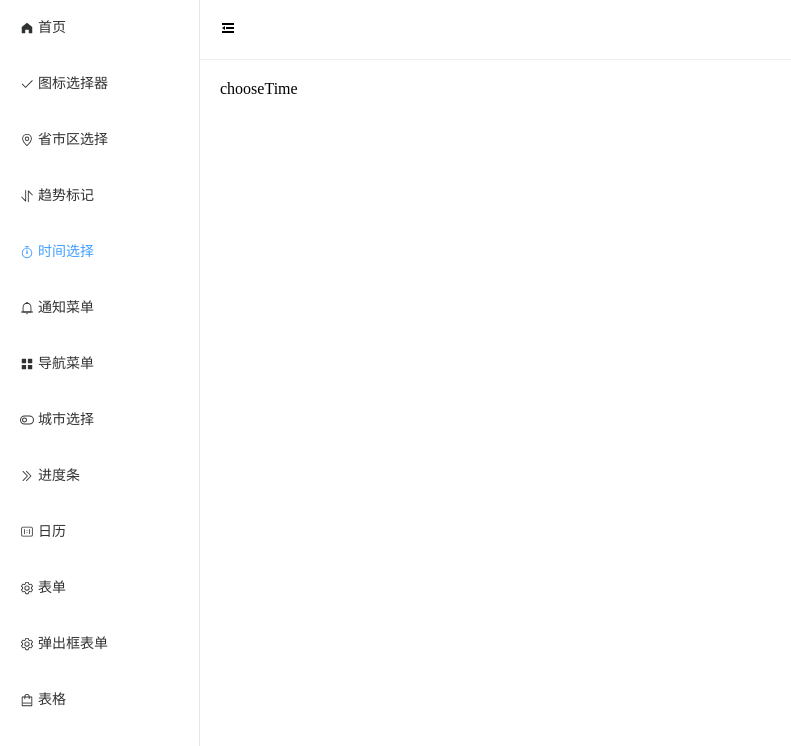
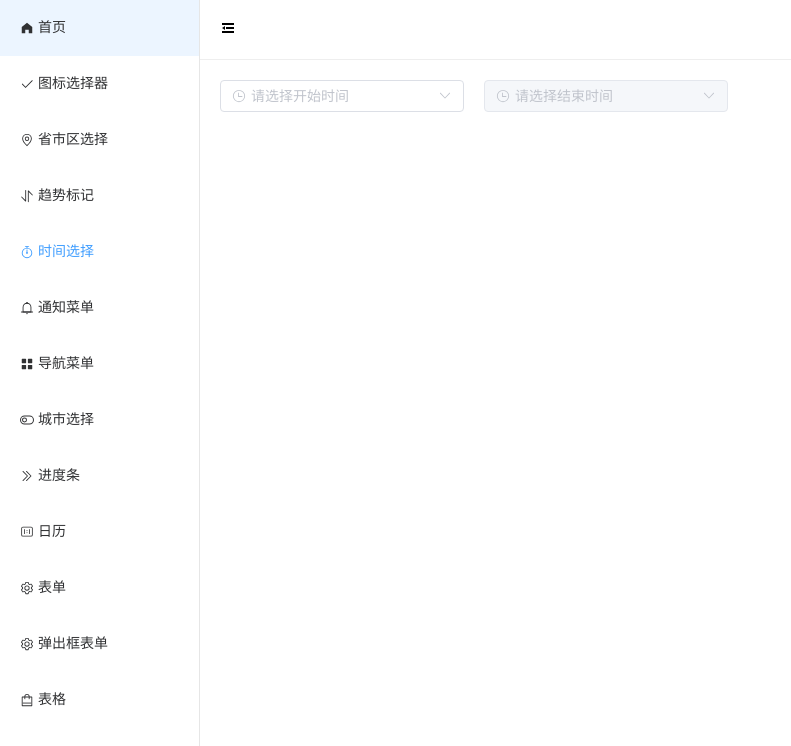
Before and after one commit to missxiaolin/vue3_ele, a Vue app: page /#/chooseTime in a window 1280 px wide. Shown: the top 746 px of the page, without its empty margins (0-791 px from the left). Built offline with nearby package versions, Linux system fonts and the light colour scheme.

Commit message:
* 时间选择

```diff
--- a/src/components/chooseTime/src/index.vue
+++ b/src/components/chooseTime/src/index.vue
@@ -1,13 +1,113 @@
 <template>
+  <div style="display: flex">
+    <div style="margin-right: 20px">
+      <el-time-select
+        v-model="startTime"
+        :placeholder="startPlaceholder"
+        :start="startTimeStart"
+        :step="startStep"
+        :end="startTimeEnd"
+        v-bind="$attrs.startOptions"
+      ></el-time-select>
+    </div>
     <div>
-        chooseTime
+      <el-time-select
+        v-model="endTime"
+        :min-time="startTime"
+        :placeholder="endPlaceholder"
+        :start="endTimeStart"
+        :step="endStep"
+        :end="endTimeEnd"
+        :disabled="endTimeDisabled"
+        v-bind="$attrs.endOptions"
+      ></el-time-select>
     </div>
+  </div>
 </template>
 
-<script lang="ts" setup>
+<script lang='ts' setup>
+import { ref, watch } from "vue";
 
+let props = defineProps({
+  // 开始时间的占位符
+  startPlaceholder: {
+    type: String,
+    default: "请选择开始时间",
+  },
+  // 结束时间的占位符
+  endPlaceholder: {
+    type: String,
+    default: "请选择结束时间",
+  },
+  // 开始时间的开始选择
+  startTimeStart: {
+    type: String,
+    default: "08:00",
+  },
+  // 开始时间的步进
+  startStep: {
+    type: String,
+    default: "00:30",
+  },
+  // 开始时间的结束选择
+  startTimeEnd: {
+    type: String,
+    default: "24:00",
+  },
+  // 结束时间的开始选择
+  endTimeStart: {
+    type: String,
+    default: "08:00",
+  },
+  // 结束时间的步进
+  endStep: {
+    type: String,
+    default: "00:30",
+  },
+  // 结束时间的结束选择
+  endTimeEnd: {
+    type: String,
+    default: "24:00",
+  },
+});
+
+let emits = defineEmits(["startChange", "endChange"]);
+
+// 开始时间
+let startTime = ref<string>("");
+// 结束时间
+let endTime = ref<string>("");
+// 是否禁用结束时间
+let endTimeDisabled = ref<boolean>(true);
+
+// 监听开始时间的变化
+watch(
+  () => startTime.value,
+  (val) => {
+    if (val === "") {
+      endTime.value = "";
+      endTimeDisabled.value = true;
+    } else {
+      endTimeDisabled.value = false;
+      // 给父组件分发事件
+      emits("startChange", val);
+    }
+  }
+);
+
+// 监听结束时间的变化
+watch(
+  () => endTime.value,
+  (val) => {
+    if (val !== "") {
+      emits("endChange", {
+        startTime: startTime.value,
+        endTime: val,
+      });
+    }
+  }
+);
 </script>
 
-<style lang="scss" scoped>
-
+<style lang='scss' scoped>
 </style>
--- a/src/views/chooseTime/index.vue
+++ b/src/views/chooseTime/index.vue
@@ -1,11 +1,39 @@
 <template>
-    <l-choose-time></l-choose-time>
+  <div>
+    <l-choose-time
+      :startOptions="startOptions"
+      @startChange="startChange"
+      @endChange="endChange"
+    ></l-choose-time>
+  </div>
 </template>
 
-<script lang="ts" setup>
-
+<script lang='ts' setup>
+interface endValue {
+  startTime: string;
+  endTime: string;
+}
+interface dateEndValue {
+  startDate: Date;
+  endDate: Date;
+}
+let startChange = (val: string) => {
+  console.log("startChange", val);
+};
+let endChange = (val: endValue) => {
+  console.log("endChange", val);
+};
+let dateStartChange = (val: Date) => {
+  console.log(val);
+};
+let dateEndChange = (val: dateEndValue) => {
+  console.log(val);
+};
+let startOptions = {
+  // size: 'mini',
+  // clearable: false
+};
 </script>
 
-<style lang="scss" scoped>
-
+<style lang='scss' scoped>
 </style>
```
